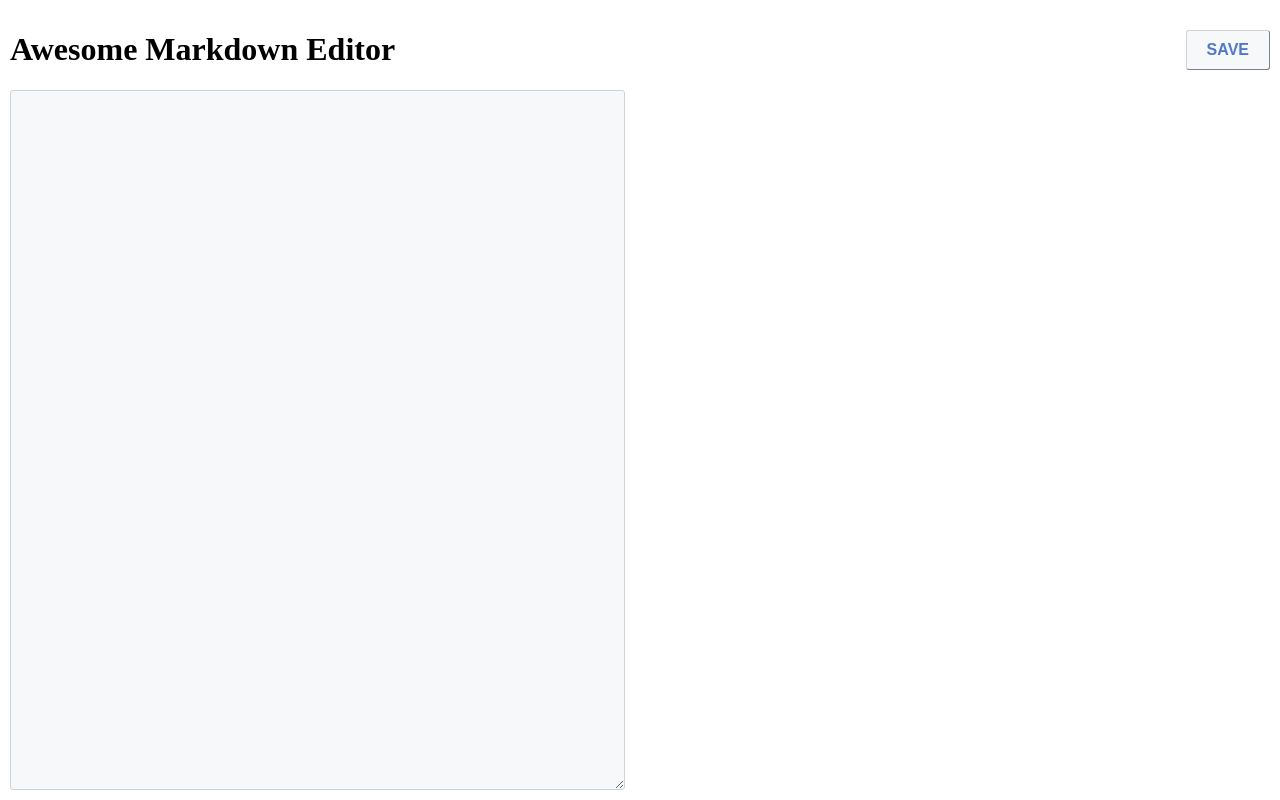
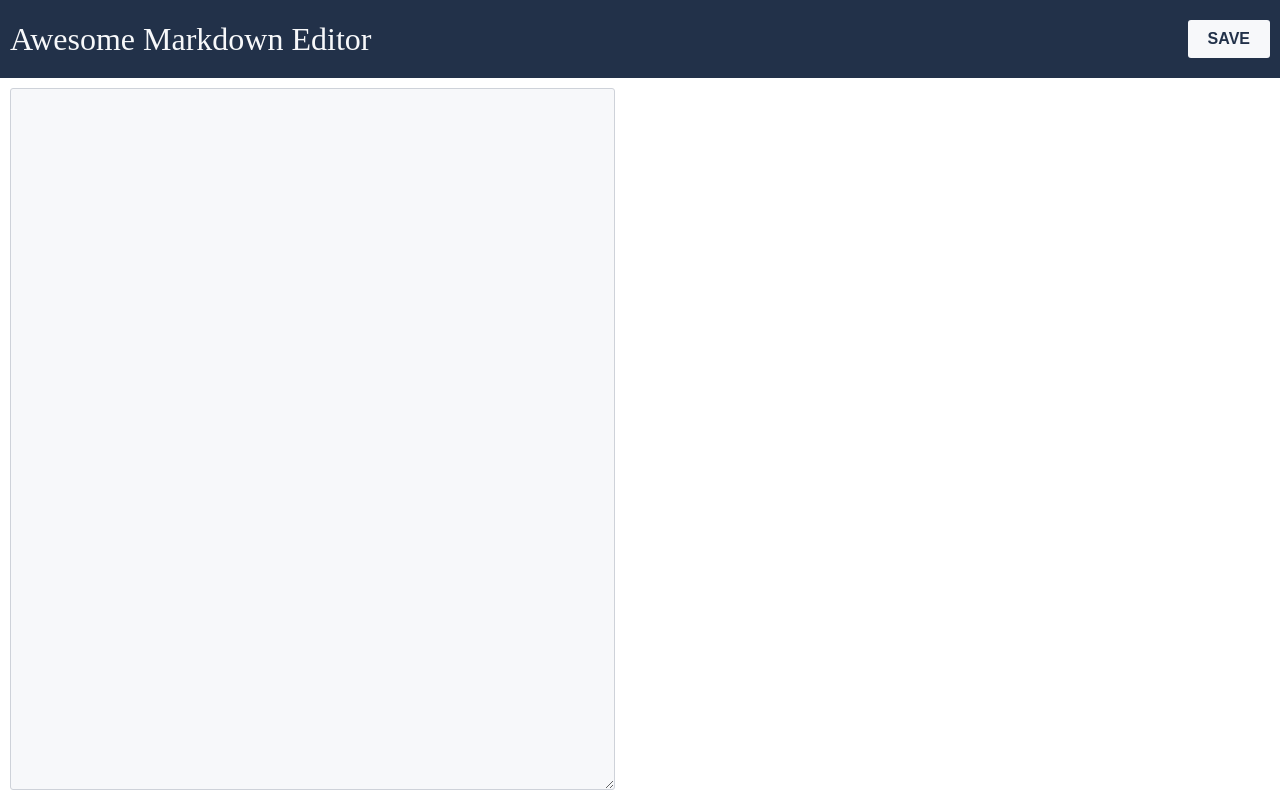
Before and after one commit to sunkibaek/awesome-markdown-editor, a React app: page / in a window 1280 px wide. Built offline with nearby package versions, Linux system fonts and the light colour scheme.

Commit message:
디자인 변경
아래와 같은 요소들의 디자인을 변경했습니다
  - 타이틀 바의 배경색을 NAVY로 지정
    - 이에 따른 텍스트 및 버튼 색상 변경
  - Preview 의 글자색을 NAVY로 지정
  - 기타 margin / padding 변경

```diff
--- a/src/App.tsx
+++ b/src/App.tsx
@@ -14,15 +14,15 @@ const styles = {
   container: {
     display: "flex",
     flex: 1,
-    flexDirection: "column" as "column",
-    padding: Space.md
+    flexDirection: "column" as "column"
   },
   inputPane: {
     marginRight: 10
   },
   panesContainer: {
     display: "flex",
-    flex: 1
+    flex: 1,
+    padding: Space.md
   }
 };
 
--- a/src/Preview.tsx
+++ b/src/Preview.tsx
@@ -11,13 +11,13 @@ const styles = {
   container: {
     flex: 1,
     overflowY: "scroll" as "scroll",
-    padding: Space.md
+    padding: Space.lg
   }
 };
 
 const Preview = ({ texts }: IProps) => (
   <div style={styles.container}>
-    <ReactMarkdown source={texts} />
+    <ReactMarkdown className="markdown-container" source={texts} />
   </div>
 );
 
--- a/src/TitleBar.tsx
+++ b/src/TitleBar.tsx
@@ -9,28 +9,37 @@ interface IProps {
 const styles = {
   container: {
     alignItems: "center" as "center",
+    backgroundColor: Color.NAVY,
     display: "flex",
-    justifyContent: "space-between" as "space-between"
+    justifyContent: "space-between" as "space-between",
+    paddingBottom: 20,
+    paddingLeft: 10,
+    paddingRight: 10,
+    paddingTop: 20
   },
   input: {
     backgroundColor: Color.WHITE,
-    borderColor: Color.LIGHT_GRAY,
     borderRadius: 3,
-    borderWidth: 1,
-    color: "#5078C8",
+    borderWidth: 0,
+    color: Color.NAVY,
     fontWeight: 700 as 700,
     paddingBottom: 10,
     paddingLeft: 20,
     paddingRight: 20,
     paddingTop: 10
+  },
+  title: {
+    color: Color.WHITE,
+    fontWeight: 100 as 100,
+    margin: 0
   }
 };
 
 const TitleBar = ({ onSubmit }: IProps) => (
   <div style={styles.container}>
-    <h1>Awesome Markdown Editor</h1>
+    <h1 style={styles.title}>Awesome Markdown Editor</h1>
 
-    <button onClick={onSubmit} style={styles.input} type="submit">
+    <button onClick={onSubmit} style={styles.input}>
       SAVE
     </button>
   </div>
--- a/src/css/main.css
+++ b/src/css/main.css
@@ -8,3 +8,11 @@ body,
   display: flex;
   flex: 1;
 }
+
+button:hover {
+  cursor: pointer;
+}
+
+.markdown-container {
+  color: #223149;
+}
--- a/src/styles/Color.ts
+++ b/src/styles/Color.ts
@@ -1,6 +1,7 @@
 class Color {
   public static WHITE = "#F7F8FA";
   public static LIGHT_GRAY = "#CED2D9";
+  public static NAVY = "#223149";
   public static DARK_GRAY = "#767E89";
 }
 
```
